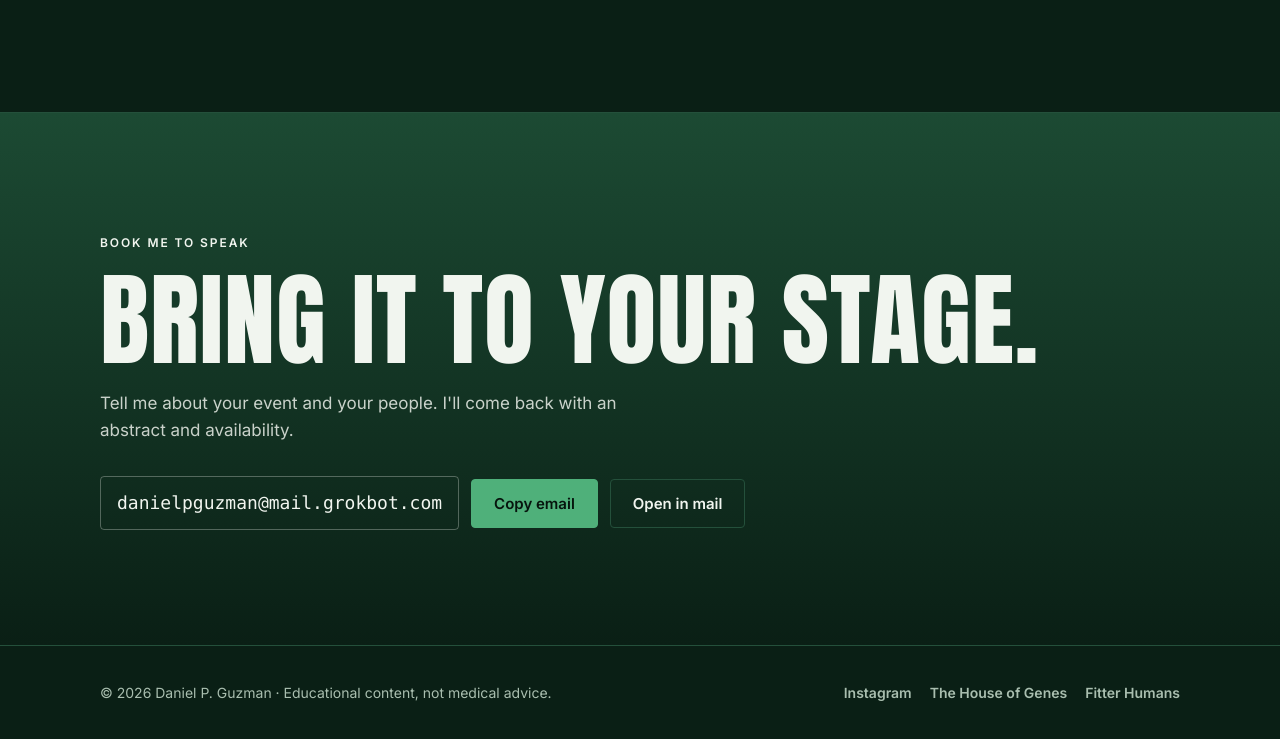
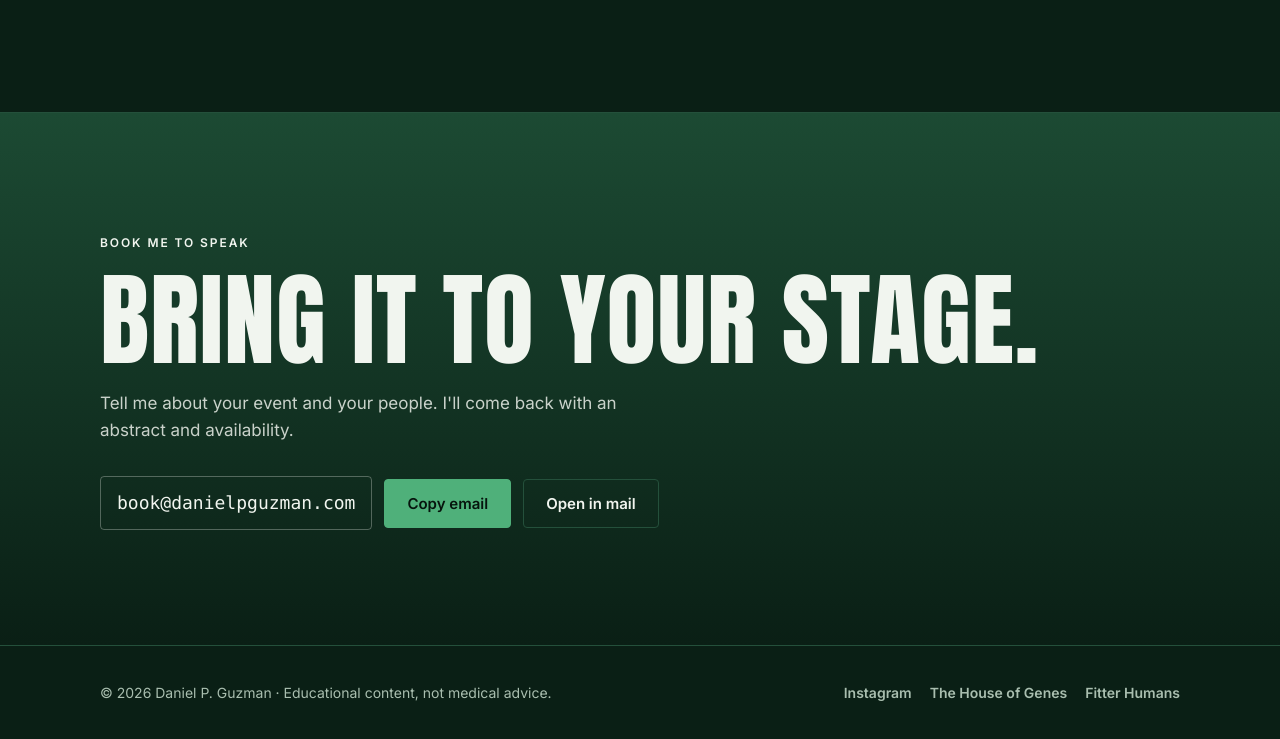
Before and after one commit to dpghype/danielpguzman-site, a plain HTML site: page index.html in a window 1280 px wide. Shown: the part 4505-5244 px from the top of the page. Drawn offline with Linux system fonts and the light colour scheme.

Commit message:
Booking email: book@danielpguzman.com
Co-Authored-By: Claude Opus 5.5 <noreply@anthropic.com>
Claude-Session: https://claude.ai/code/session_01AtCkvrT4tL12x1nHgXZjCy

```diff
--- a/index.html
+++ b/index.html
@@ -293,9 +293,9 @@ footer a:hover{color:var(--ink)}
   <h2 style="margin-top:14px">Bring it to your stage.</h2>
   <p>Tell me about your event and your people. I'll come back with an abstract and availability.</p>
   <div class="mail">
-    <code id="addr" data-email>danielpguzman@mail.grokbot.com</code>
+    <code id="addr" data-email>book@danielpguzman.com</code>
     <button class="btn primary" id="copy" type="button">Copy email</button>
-    <a class="btn" id="mailto" href="mailto:danielpguzman@mail.grokbot.com?subject=Speaking%20inquiry">Open in mail</a>
+    <a class="btn" id="mailto" href="mailto:book@danielpguzman.com?subject=Speaking%20inquiry">Open in mail</a>
   </div>
 </div></section>
 
@@ -313,7 +313,7 @@ footer a:hover{color:var(--ink)}
    Options being discussed: "Vice President of Human Performance" or "Global Head of Human Performance". */
 var TITLE = "Head of Performance";
 /* ===== Booking email: change it here (e.g. book@danielpguzman.com). ===== */
-var BOOKING_EMAIL = "danielpguzman@mail.grokbot.com";
+var BOOKING_EMAIL = "book@danielpguzman.com";
 document.querySelectorAll('[data-email]').forEach(function(el){ el.textContent = BOOKING_EMAIL; });
 document.getElementById('mailto').href = "mailto:" + BOOKING_EMAIL + "?subject=Speaking%20inquiry";
 document.querySelectorAll('[data-title]').forEach(function(el){ el.textContent = TITLE; });
```
